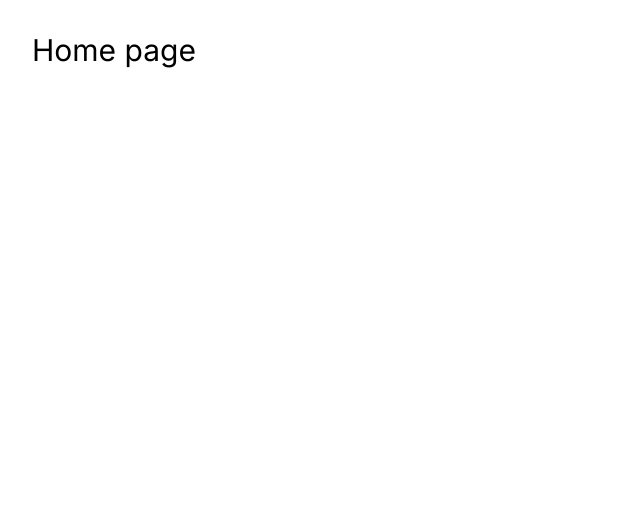
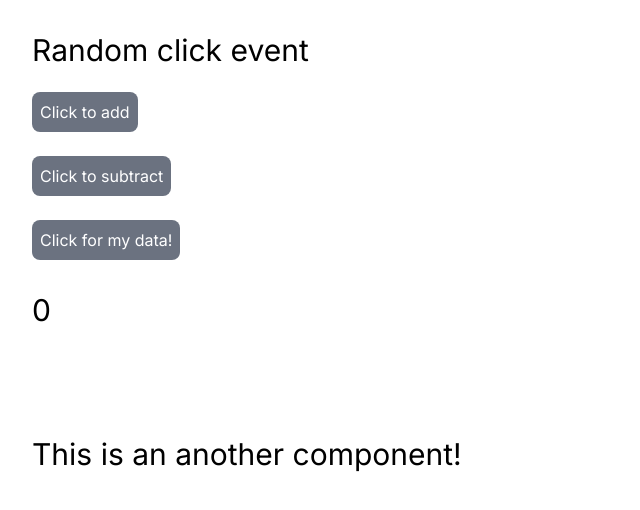
Before and after one commit to CC-Areeb/next-js, a Next.js app: page /home in a window 1280 px wide. Shown: the top 510 px of the page, without its empty margins (0-640 px from the left). Built offline with nearby package versions, Linux system fonts and the light colour scheme.

Commit message:
More basics of next js

```diff
--- a/src/app/home/page.js
+++ b/src/app/home/page.js
@@ -1,7 +1,73 @@
+"use client"
+
+import Button from "@/components/Button";
+import { useState } from "react";
+
 export default function Home() {
+
+  const [count, setCount] = useState(0);
+  const [data, setData] = useState("");
+
+  const upCount = () => {
+    setCount(count + 1);
+  }
+
+  const downCount = () => {
+    setCount(count - 1);
+  }
+
+  const info = (myData) => {
+    return setData(myData);
+  }
+
+  const InnerComponent = () => {
+    return (
+      <>
+        <h1 className="text-3xl">
+          This is an another component!
+        </h1>
+      </>
+    );
+  }
+
   return (
-    <div className="m-8">
-      <h1 className="text-3xl">Home page</h1>
-    </div>
+    <>
+      <div className="m-8">
+        <h1 className="text-3xl">Random click event</h1>
+        <br />
+        <Button
+          value='Click to add'
+          customClass="bg-gray-500 p-2 rounded-lg text-white"
+          onClick={upCount}
+        />
+
+        <br />
+        <br />
+
+        <Button
+          value='Click to subtract'
+          customClass="bg-gray-500 p-2 rounded-lg text-white"
+          onClick={downCount}
+        />
+
+        <br />
+        <br />
+
+        <Button
+          value='Click for my data!'
+          customClass="bg-gray-500 p-2 rounded-lg text-white"
+          onClick={() => info('This is my data!')}
+        />
+      </div>
+
+      {/* Displaying the output here */}
+      <div className="m-8 text-3xl">
+        {count}
+        <br /><br />
+        {data}
+        <br /><br />
+        <InnerComponent />
+      </div>
+    </>
   )
 }
--- a/src/app/layout.js
+++ b/src/app/layout.js
@@ -4,7 +4,7 @@ import { Inter } from 'next/font/google'
 const inter = Inter({ subsets: ['latin'] })
 
 export const metadata = {
-  title: 'Create Next App',
+  title: 'My First App',
   description: 'Generated by create next app',
 }
 
--- /dev/null
+++ b/src/components/Button.js
@@ -0,0 +1,14 @@
+const Button = ({ type, onClick, customClass, value }) => {
+    return (
+        <>
+            <button
+                type={type}
+                onClick={onClick}
+                className={`${customClass}`}
+            >
+                {value}
+            </button>
+        </>
+    );
+}
+export default Button;
```
Also changed, not shown: 1 other file (tests, documents, lock files or other folders).
